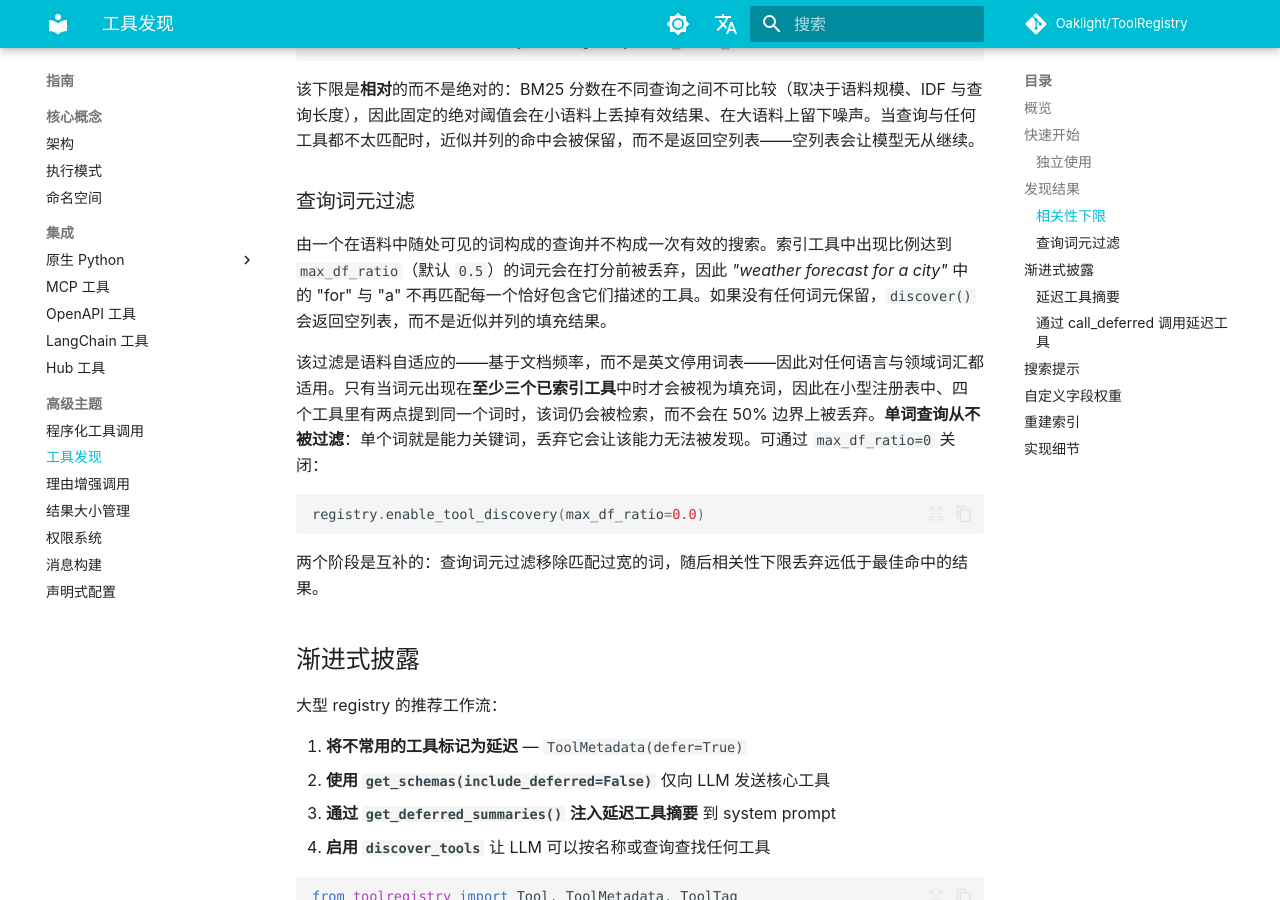
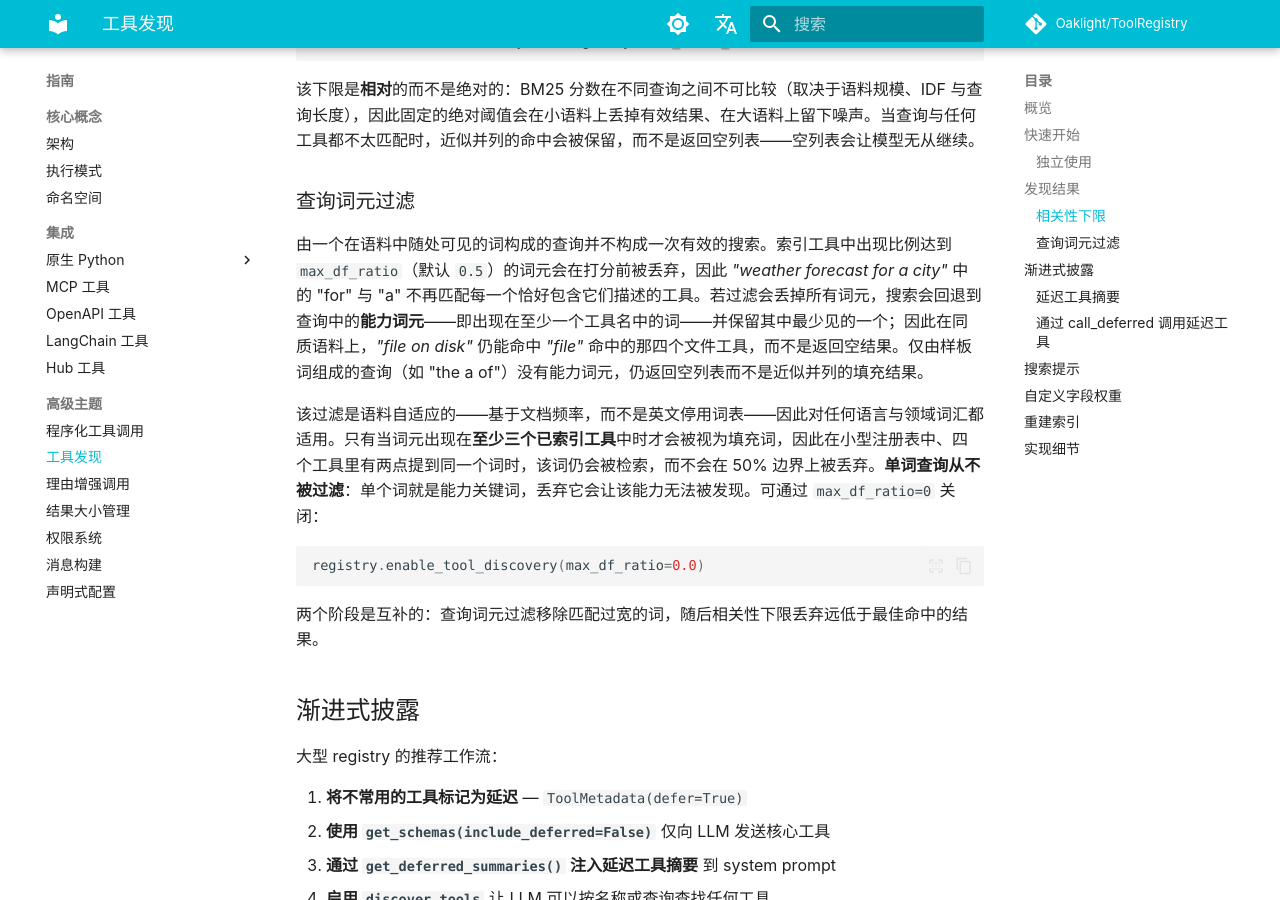
Before and after one commit to Oaklight/ToolRegistry, an MkDocs documentation site: the page built from docs/usage/tool_discovery.md, in a window 1280 px wide and 900 px high, scrolled down 3534 px. Built offline with MkDocs 1.6.1 and Material for MkDocs 9.7.7, drawn with Linux system fonts in a browser that asks for light colours; some web fonts are replaced; comment, search, counter and statistics services are not loaded.

Commit message:
docs(discovery)：能力词元回退与 VALIDATION_ERRORS
记录 #342 修复与新增的元组导出。

```diff
--- a/docs/usage/tool_discovery.md
+++ b/docs/usage/tool_discovery.md
@@ -141,7 +141,7 @@ discoverer = ToolDiscoveryTool(registry, min_score_ratio=0.3)
 
 ### 查询词元过滤
 
-由一个在语料中随处可见的词构成的查询并不构成一次有效的搜索。索引工具中出现比例达到 `max_df_ratio`（默认 `0.5`）的词元会在打分前被丢弃，因此 *"weather forecast for a city"* 中的 "for" 与 "a" 不再匹配每一个恰好包含它们描述的工具。如果没有任何词元保留，`discover()` 会返回空列表，而不是近似并列的填充结果。
+由一个在语料中随处可见的词构成的查询并不构成一次有效的搜索。索引工具中出现比例达到 `max_df_ratio`（默认 `0.5`）的词元会在打分前被丢弃，因此 *"weather forecast for a city"* 中的 "for" 与 "a" 不再匹配每一个恰好包含它们描述的工具。若过滤会丢掉所有词元，搜索会回退到查询中的**能力词元**——即出现在至少一个工具名中的词——并保留其中最少见的一个；因此在同质语料上，*"file on disk"* 仍能命中 *"file"* 命中的那四个文件工具，而不是返回空结果。仅由样板词组成的查询（如 "the a of"）没有能力词元，仍返回空列表而不是近似并列的填充结果。
 
 该过滤是语料自适应的——基于文档频率，而不是英文停用词表——因此对任何语言与领域词汇都适用。只有当词元出现在**至少三个已索引工具**中时才会被视为填充词，因此在小型注册表中、四个工具里有两点提到同一个词时，该词仍会被检索，而不会在 50% 边界上被丢弃。**单词查询从不被过滤**：单个词就是能力关键词，丢弃它会让该能力无法被发现。可通过 `max_df_ratio=0` 关闭：
 
```
Also changed, not shown: docs/changelog.md (+2 -0 lines).
